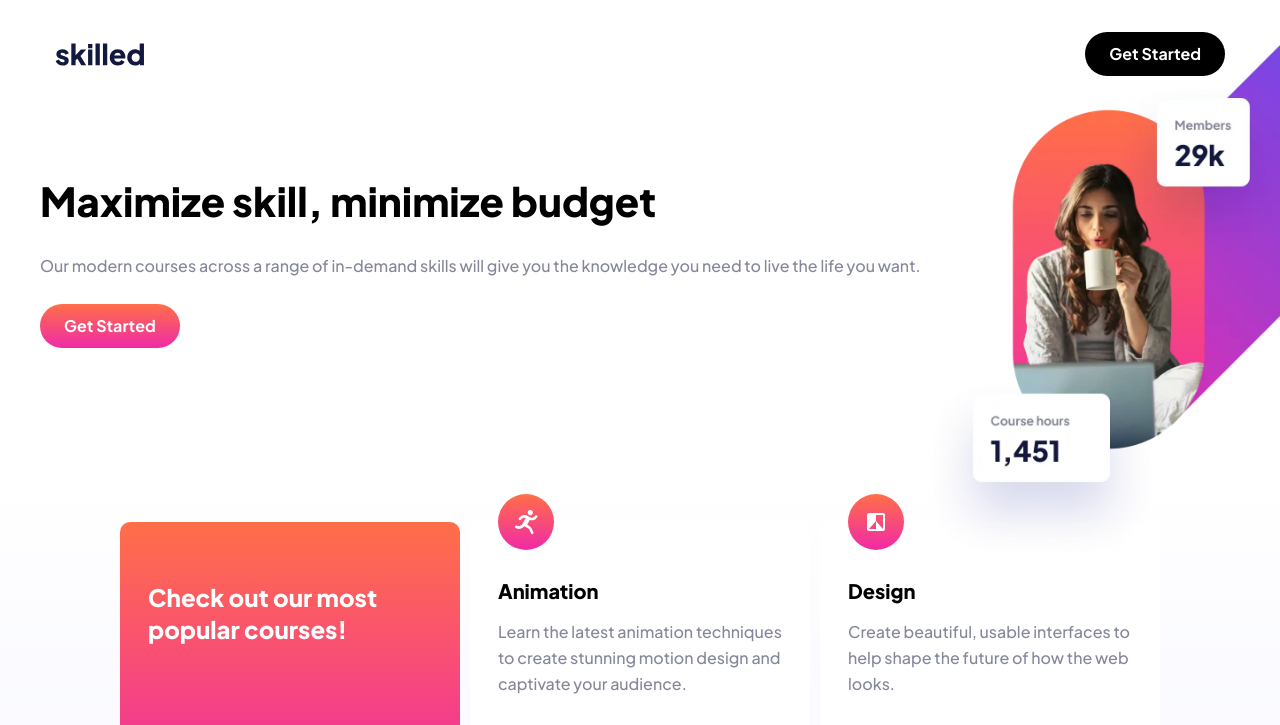
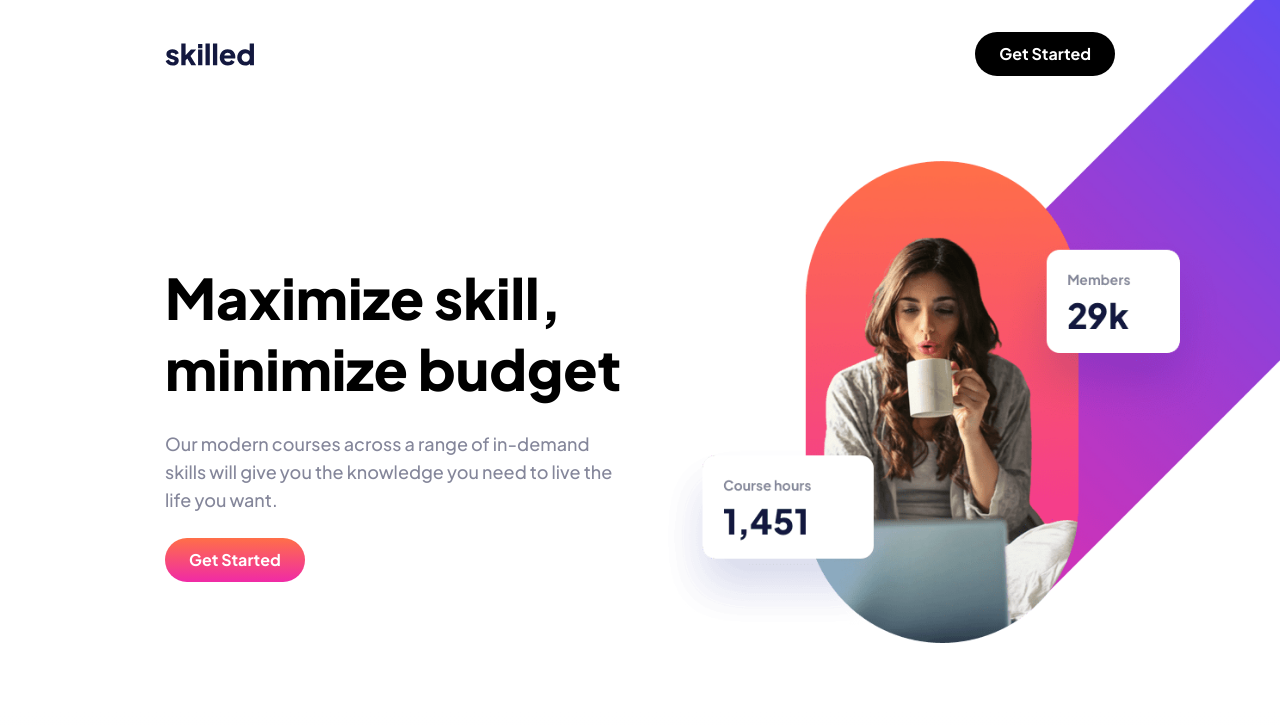
Before and after one commit to ChrisCablish/skilled-e-learning-landing-page, a plain HTML site: page starter-code/index.html in a window 1280 px wide. Shown: the top 725 px of the page. Drawn offline with Linux system fonts and the light colour scheme.

Commit message:
desktop styles

```diff
--- a/starter-code/index.html
+++ b/starter-code/index.html
@@ -13,6 +13,7 @@
 <body>
   <div class="hero__tablet__container">
     <div class="hero__image__tablet"></div>
+    <div class="hero__image__desktop"></div>
   </div>
   <header>
     <div class="skilled__logo__dark"></div>
--- a/starter-code/style.css
+++ b/starter-code/style.css
@@ -84,6 +84,10 @@ header button {
     display: none;
 }
 
+.hero__image__desktop {
+    display: none;
+}
+
 /* TOPICS */
 
 .topics {
@@ -141,7 +145,6 @@ header button {
     font-weight: 800;
     display: inline-block;
     margin: 2rem 0;
-
 }
 
 /* TOPIC ICONS */
@@ -241,7 +244,10 @@ footer button {
         display: block;
         height: 640px;
         width: 640px;
+    }
 
+    .hero__image__desktop {
+        display:none;
     }
 
     /* TOPICS */
@@ -252,16 +258,100 @@ footer button {
         gap: 10px;
         justify-content: center;
         margin-top: 8rem;
-
     }
 
     .topic__section {
         width: 340px;
         height: 283px;
         margin-top: 46px;
+        box-shadow: 0px 25px 50px 0px hsla(233, 92%, 29%, 0.04);
     }
 
     .topic__header h3 {
         transform: translate(0, -80%);
     }
 }
+
+/* DESKTOP */
+
+@media (min-width: 1024px) {
+
+    .intro {
+        margin: 99px 20rem 0 165px;
+    }
+
+    header {
+        padding: 1rem 165px 0 165px;
+        margin: 16px 0 0 0;
+    }
+
+    footer {
+        padding: 0 165px 0 165px;
+    }
+
+    .intro {
+        max-width: 457px;
+        margin: 186px 20rem 0 165px;
+    }
+
+    .intro h1 {
+        font-weight: 800;
+        font-size: 56px;
+        line-height: 71px;
+        text-align: left;
+    }
+
+    .intro p {
+        font-size: 18px;
+        line-height: 28px;
+        color: var(--paragraphGrey);
+        margin-top: 26px;
+        font-weight: 500;
+    }
+
+    .hero__image__tablet {
+        display: none;
+    }
+
+    .hero__image__desktop {
+        background-image: url(../starter-code/assets/image-hero-desktop.png);
+        object-fit: cover;
+        background-repeat: no-repeat;
+        background-size: contain;
+        background-position: center;
+        display: block;
+        height: 900px;
+        width: 900px;
+    }
+
+    .hero__tablet__container {
+        right: -276px;
+        top: -156px;
+    }
+    .topics {
+        /* gap: 30px; */
+        padding: 0 165px 80px 165px;
+        justify-content: space-between;
+    }
+
+    .topic__header h3 {
+        font-size: 32px;
+        font-weight: 800;
+        line-height: 40px;
+        transform: translate(0, -25%);
+    }
+
+    .topic__section h4 {
+        font-weight: 800;
+        font-size: 24px;
+        line-height: 30px;
+    }
+
+    .topic__section p {
+        font-size: 18px;
+        line-height: 28px;
+    }
+
+
+
+}
```
